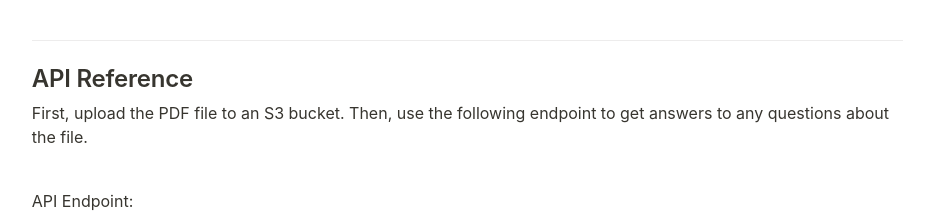
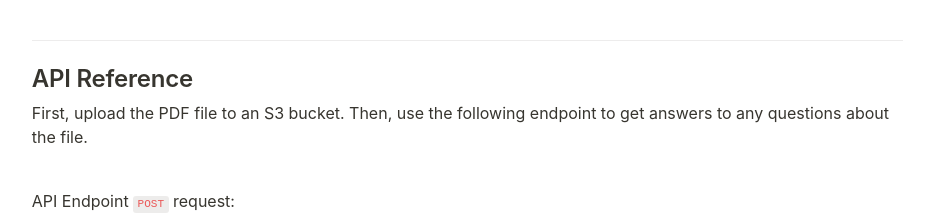
Before and after one commit to salman-mohamed-optisol/docs-elsai-qa, a plain HTML site: page index.html in a window 1280 px wide. Shown: the part 3762-3980 px from the top of the page, without its empty margins (187-1121 px from the left). Drawn offline with nearby package versions, Linux system fonts and the light colour scheme.

Commit message:
Update index.html

```diff
--- a/index.html
+++ b/index.html
@@ -702,7 +702,7 @@ services:
    </code></pre><p id="9e09467f-ccdd-46b9-993e-ec23a602a530" class=""><em>Make sure you have both </em><em><code>docker-compose.yml</code></em><em> and </em><em><code>.env</code></em><em> files in the same directory.</em></p></li></ol><p id="c2871dc2-4168-486e-9bf1-5cfc77bbd7c3" class="">
 </p><ol type="1" id="ddf5a333-3399-4904-80d4-7bcf08eeb9c3" class="numbered-list" start="8"><li>Enter the command <code>docker-compose up</code> . The application will be up and running on port <code>4202</code><figure id="5fffb14a-7261-4b96-9582-8ac2671f5b3e" class="image"><a href="Untitled%205.png"><img style="width:679.9384765625px" src="Untitled%205.png"/></a></figure><p id="b7184488-7973-4812-bed1-5dde39f1cdc6" class="">
 </p><hr id="7f4b125b-b910-4a6e-9a1e-8d646318e4b1"/><h2 id="84fe2e1e-088a-4e90-927c-3b3e182e8250" class="">API Reference</h2><p id="6b755064-97fe-4e68-afa7-af27f64f42be" class="">First, upload the PDF file to an S3 bucket. Then, use the following endpoint to get answers to any questions about the file.</p><p id="493f15f5-5122-488a-9c7b-fd7cf73e9da2" class="">
-</p><p id="7fe262aa-aae6-4466-9052-85eac8be6d2c" class="">API Endpoint:</p><script src="https://cdnjs.cloudflare.com/ajax/libs/prism/1.29.0/prism.min.js" integrity="sha512-7Z9J3l1+EYfeaPKcGXu3MS/7T+w19WtKQY/n+xzmw4hZhJ9tyYmcUS+4QqAlzhicE5LAfMQSF3iFTK9bQdTxXg==" crossorigin="anonymous" referrerPolicy="no-referrer"></script><link rel="stylesheet" href="https://cdnjs.cloudflare.com/ajax/libs/prism/1.29.0/themes/prism.min.css" integrity="sha512-tN7Ec6zAFaVSG3TpNAKtk4DOHNpSwKHxxrsiw4GHKESGPs5njn/0sMCUMl2svV4wo4BK/rCP7juYz+zx+l6oeQ==" crossorigin="anonymous" referrerPolicy="no-referrer"/><pre id="25c414c2-f5cd-44e2-9dc7-45584db236a1" class="code"><code class="language-Plain Text">http://127.0.0.1:4202/doc_pipeline/pdf/s3/chat</code></pre><p id="93653c60-41ae-4e05-9642-ecd680489cb4" class="">
+</p><p id="7fe262aa-aae6-4466-9052-85eac8be6d2c" class="">API Endpoint <code>POST</code> request:</p><script src="https://cdnjs.cloudflare.com/ajax/libs/prism/1.29.0/prism.min.js" integrity="sha512-7Z9J3l1+EYfeaPKcGXu3MS/7T+w19WtKQY/n+xzmw4hZhJ9tyYmcUS+4QqAlzhicE5LAfMQSF3iFTK9bQdTxXg==" crossorigin="anonymous" referrerPolicy="no-referrer"></script><link rel="stylesheet" href="https://cdnjs.cloudflare.com/ajax/libs/prism/1.29.0/themes/prism.min.css" integrity="sha512-tN7Ec6zAFaVSG3TpNAKtk4DOHNpSwKHxxrsiw4GHKESGPs5njn/0sMCUMl2svV4wo4BK/rCP7juYz+zx+l6oeQ==" crossorigin="anonymous" referrerPolicy="no-referrer"/><pre id="25c414c2-f5cd-44e2-9dc7-45584db236a1" class="code"><code class="language-Plain Text">http://127.0.0.1:4202/doc_pipeline/pdf/s3/chat</code></pre><p id="93653c60-41ae-4e05-9642-ecd680489cb4" class="">
 </p><p id="4b023c4c-840c-4b73-9b44-d06eb49bd1a1" class="">Sample Request Payload:</p><script src="https://cdnjs.cloudflare.com/ajax/libs/prism/1.29.0/prism.min.js" integrity="sha512-7Z9J3l1+EYfeaPKcGXu3MS/7T+w19WtKQY/n+xzmw4hZhJ9tyYmcUS+4QqAlzhicE5LAfMQSF3iFTK9bQdTxXg==" crossorigin="anonymous" referrerPolicy="no-referrer"></script><link rel="stylesheet" href="https://cdnjs.cloudflare.com/ajax/libs/prism/1.29.0/themes/prism.min.css" integrity="sha512-tN7Ec6zAFaVSG3TpNAKtk4DOHNpSwKHxxrsiw4GHKESGPs5njn/0sMCUMl2svV4wo4BK/rCP7juYz+zx+l6oeQ==" crossorigin="anonymous" referrerPolicy="no-referrer"/><pre id="ec3fcc2c-3e5c-4d2e-8eab-3fc5afc0c3e6" class="code"><code class="language-JSON">{
   &quot;pdf_files&quot;: [&quot;test-folder/content.pdf&quot;],
 	&quot;question&quot;: &quot;what percentage of CTC is given as retention bonus?&quot;
```
